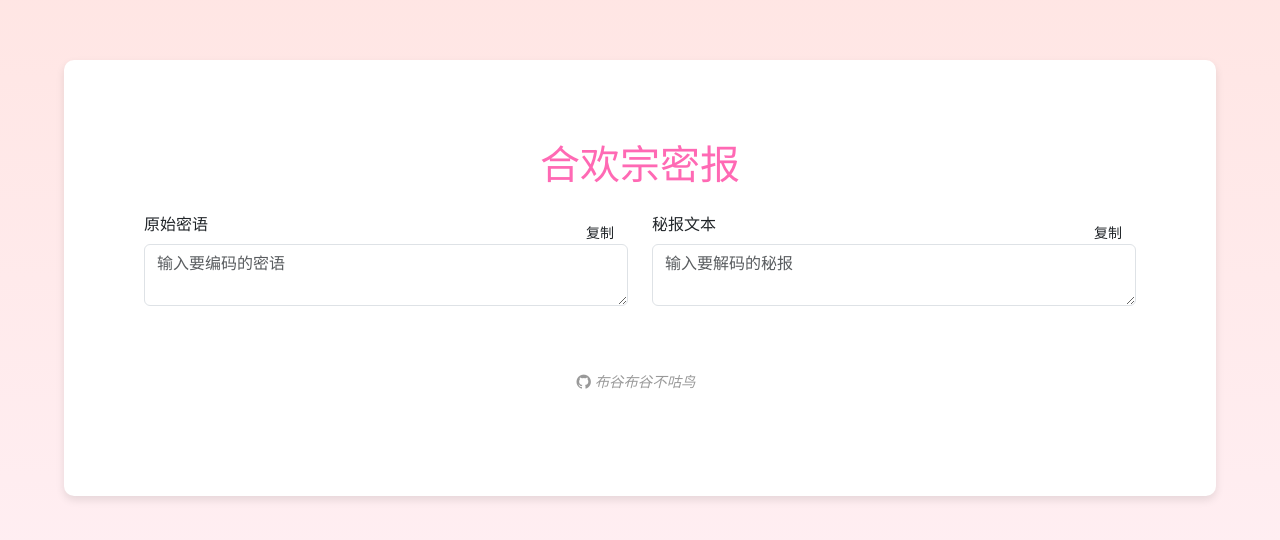
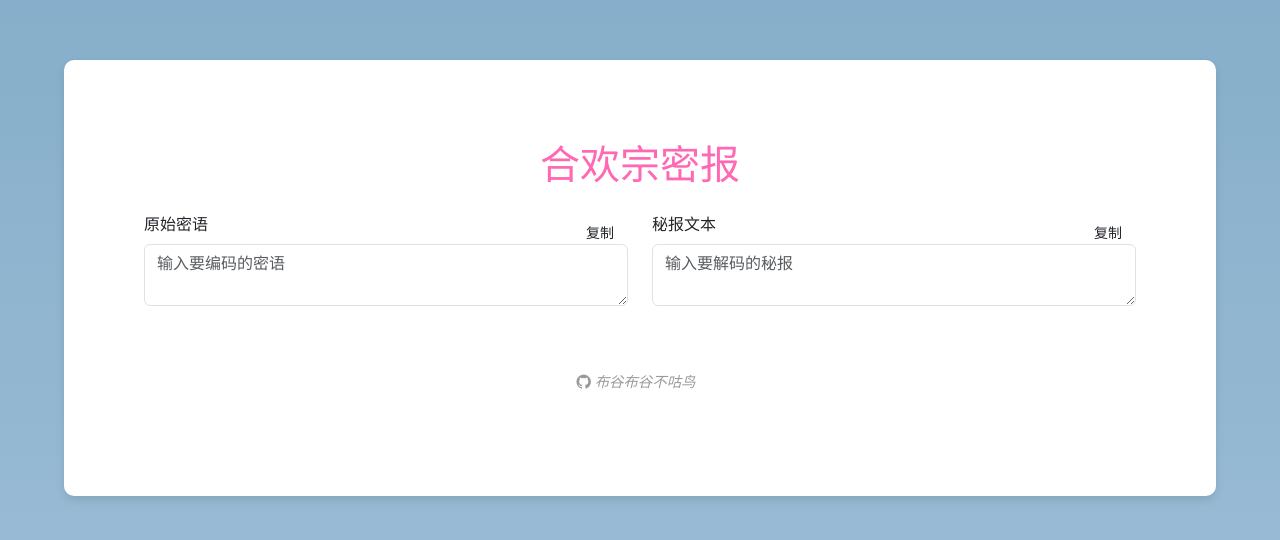
Before and after one commit to WSQ0127/hehuanzong_base, a plain HTML site: page 111.html in a window 1280 px wide. Shown: the part 122-662 px from the top of the page. Drawn offline with nearby package versions, Linux system fonts and the light colour scheme.

Commit message:
Update 111.html

```diff
--- a/111.html
+++ b/111.html
@@ -3,12 +3,12 @@
 <head>
     <meta charset="UTF-8">
     <meta name="viewport" content="width=device-width, initial-scale=1.0">
-    <title>合欢宗密报</title>
+    <title>517Group 通用语翻译器</title>
     <link href="https://cdn.jsdelivr.net/npm/bootstrap@5.3.3/dist/css/bootstrap.min.css" rel="stylesheet">
     <link rel="stylesheet" href="https://cdn.jsdelivr.net/npm/bootstrap-icons@1.10.5/font/bootstrap-icons.css">
     <style>
         body {
-            background: #f8f9fa linear-gradient(to bottom, #ffe4e1, #fff0f5);
+            background: #f8f9fa linear-gradient(to bottom, #82ACC8, #9DBDD6);
             font-family: 'Segoe UI', Tahoma, Geneva, Verdana, sans-serif;
             display: flex;
             min-height: 100vh;
```
